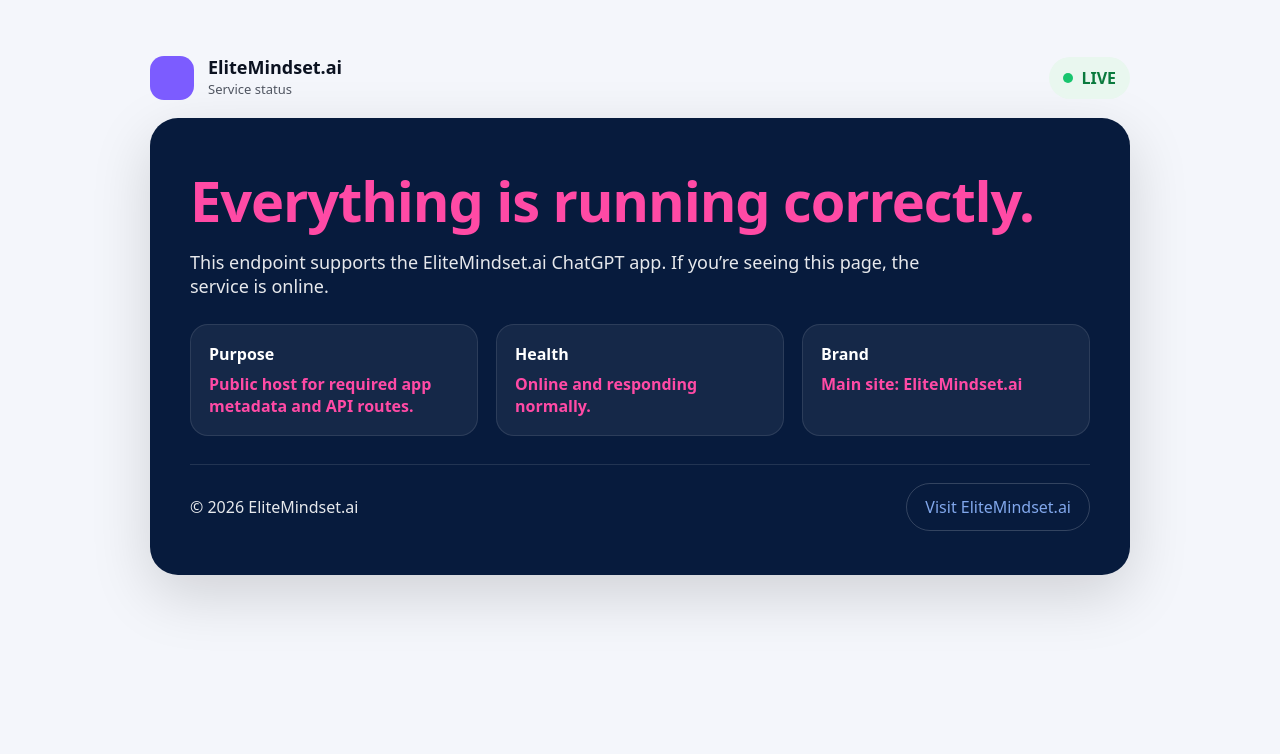
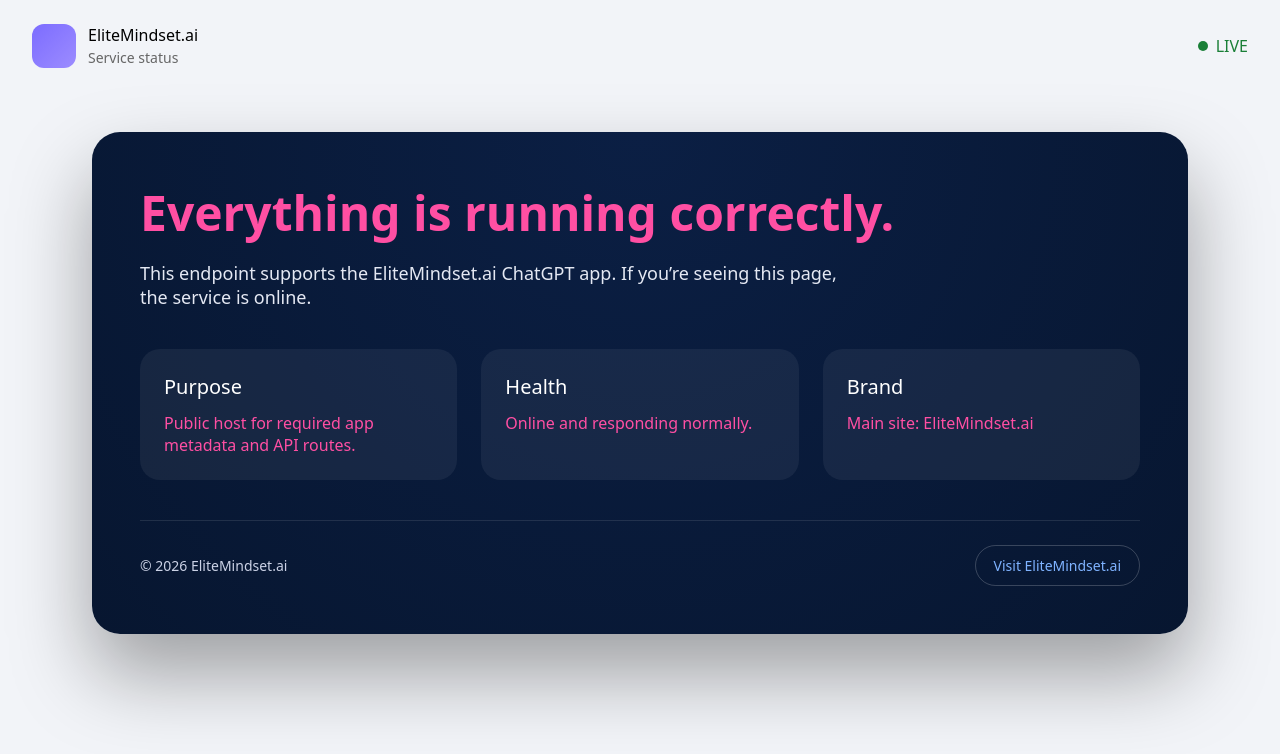
Before and after one commit to Steverino17/elitemindset-mcp, a plain HTML site: page index.html in a window 1280 px wide. Drawn offline with Linux system fonts and the light colour scheme.

Commit message:
Update index.html

```diff
--- a/index.html
+++ b/index.html
@@ -1,68 +1,170 @@
-<!doctype html>
+<!DOCTYPE html>
 <html lang="en">
 <head>
   <meta charset="UTF-8" />
-  <meta name="viewport" content="width=device-width,initial-scale=1" />
-  <title>EliteMindset.ai — Service status</title>
+  <title>EliteMindset.ai – Service Status</title>
+  <meta name="viewport" content="width=device-width, initial-scale=1.0" />
   <style>
-    body{font-family:system-ui,-apple-system,Segoe UI,Roboto,Arial,sans-serif;margin:0;background:#f4f6fb;color:#0b1220}
-    .wrap{max-width:980px;margin:56px auto;padding:0 18px}
-    .top{display:flex;align-items:center;justify-content:space-between;margin-bottom:18px}
-    .brand{display:flex;gap:14px;align-items:center}
-    .logo{width:44px;height:44px;border-radius:14px;background:#7c5cff}
-    .name{font-weight:700;font-size:18px;line-height:1.1}
-    .sub{opacity:.7;font-size:13px;margin-top:2px}
-    .pill{display:inline-flex;align-items:center;gap:8px;padding:10px 14px;border-radius:999px;background:#e9f7ef;color:#0b7a3e;font-weight:700}
-    .dot{width:10px;height:10px;border-radius:50%;background:#18c56e}
-    .card{background:#071b3d;border-radius:28px;padding:44px 40px;color:#fff;box-shadow:0 20px 60px rgba(0,0,0,.15)}
-    h1{margin:0 0 12px;font-size:56px;letter-spacing:-.02em;color:#ff4aa5}
-    p{margin:0 0 26px;font-size:18px;opacity:.9;max-width:760px}
-    .grid{display:grid;grid-template-columns:repeat(3,minmax(0,1fr));gap:18px;margin-top:26px}
-    .box{background:rgba(255,255,255,.06);border:1px solid rgba(255,255,255,.1);border-radius:18px;padding:18px}
-    .label{font-weight:800;margin-bottom:8px}
-    .value{color:#ff4aa5;font-weight:800}
-    .footer{display:flex;align-items:center;justify-content:space-between;margin-top:28px;padding-top:18px;border-top:1px solid rgba(255,255,255,.12);opacity:.9}
-    a.btn{display:inline-flex;align-items:center;justify-content:center;padding:12px 18px;border-radius:999px;border:1px solid rgba(255,255,255,.2);color:#8fb7ff;text-decoration:none}
-    @media (max-width:860px){h1{font-size:40px}.grid{grid-template-columns:1fr}}
+    body {
+      margin: 0;
+      font-family: system-ui, -apple-system, BlinkMacSystemFont, "Segoe UI", Roboto, sans-serif;
+      background: #f2f4f8;
+      color: #ffffff;
+    }
+
+    .header {
+      display: flex;
+      justify-content: space-between;
+      align-items: center;
+      padding: 24px 32px;
+      background: #f2f4f8;
+      color: #000;
+    }
+
+    .brand {
+      display: flex;
+      align-items: center;
+      gap: 12px;
+      font-weight: 500;
+    }
+
+    .logo {
+      width: 44px;
+      height: 44px;
+      border-radius: 12px;
+      background: linear-gradient(135deg, #7c6cff, #9c8cff);
+    }
+
+    .status {
+      display: flex;
+      align-items: center;
+      gap: 8px;
+      color: #1a7f37;
+      font-weight: 500;
+    }
+
+    .dot {
+      width: 10px;
+      height: 10px;
+      background: #1a7f37;
+      border-radius: 50%;
+    }
+
+    .card {
+      max-width: 1000px;
+      margin: 40px auto;
+      padding: 48px;
+      background: radial-gradient(circle at top, #0b1f44, #071630);
+      border-radius: 28px;
+      box-shadow: 0 40px 80px rgba(0,0,0,0.35);
+    }
+
+    h1 {
+      margin: 0 0 16px;
+      font-size: 48px;
+      color: #ff4fa3;
+      font-weight: 600;
+    }
+
+    p {
+      margin: 0 0 40px;
+      font-size: 18px;
+      color: #e4e8f3;
+      max-width: 720px;
+      font-weight: 400;
+    }
+
+    .grid {
+      display: grid;
+      grid-template-columns: repeat(auto-fit, minmax(240px, 1fr));
+      gap: 24px;
+      margin-bottom: 40px;
+    }
+
+    .box {
+      background: rgba(255,255,255,0.06);
+      border-radius: 20px;
+      padding: 24px;
+    }
+
+    .box h3 {
+      margin: 0 0 12px;
+      font-size: 20px;
+      color: #ffffff;
+      font-weight: 500;
+    }
+
+    .box p {
+      margin: 0;
+      font-size: 16px;
+      color: #ff4fa3;
+      font-weight: 400;
+    }
+
+    .footer {
+      display: flex;
+      justify-content: space-between;
+      align-items: center;
+      border-top: 1px solid rgba(255,255,255,0.1);
+      padding-top: 24px;
+      font-size: 14px;
+      color: #cbd2e6;
+    }
+
+    .footer a {
+      color: #7fb3ff;
+      text-decoration: none;
+      border: 1px solid rgba(255,255,255,0.2);
+      padding: 10px 18px;
+      border-radius: 999px;
+    }
   </style>
 </head>
 <body>
-  <div class="wrap">
-    <div class="top">
+
+  <div class="header">
     <div class="brand">
-        <div class="logo" aria-hidden="true"></div>
+      <div class="logo"></div>
       <div>
-          <div class="name">EliteMindset.ai</div>
-          <div class="sub">Service status</div>
+        EliteMindset.ai<br />
+        <span style="font-size:14px;color:#666;">Service status</span>
       </div>
     </div>
-      <div class="pill"><span class="dot"></span>LIVE</div>
+    <div class="status">
+      <div class="dot"></div>
+      LIVE
+    </div>
   </div>
 
   <div class="card">
     <h1>Everything is running correctly.</h1>
-      <p>This endpoint supports the EliteMindset.ai ChatGPT app. If you’re seeing this page, the service is online.</p>
+    <p>
+      This endpoint supports the EliteMindset.ai ChatGPT app.
+      If you’re seeing this page, the service is online.
+    </p>
 
     <div class="grid">
       <div class="box">
-          <div class="label">Purpose</div>
-          <div class="value">Public host for required app metadata and API routes.</div>
+        <h3>Purpose</h3>
+        <p>Public host for required app metadata and API routes.</p>
       </div>
+
       <div class="box">
-          <div class="label">Health</div>
-          <div class="value">Online and responding normally.</div>
+        <h3>Health</h3>
+        <p>Online and responding normally.</p>
       </div>
+
       <div class="box">
-          <div class="label">Brand</div>
-          <div class="value">Main site: EliteMindset.ai</div>
+        <h3>Brand</h3>
+        <p>Main site: EliteMindset.ai</p>
       </div>
     </div>
 
     <div class="footer">
       <div>© 2026 EliteMindset.ai</div>
-        <a class="btn" href="https://elitemindset.ai" target="_blank" rel="noreferrer">Visit EliteMindset.ai</a>
+      <a href="https://elitemindset.ai" target="_blank">Visit EliteMindset.ai</a>
     </div>
   </div>
-  </div>
+
 </body>
 </html>
```
Lines whose indentation alone changed are shown as unchanged.
